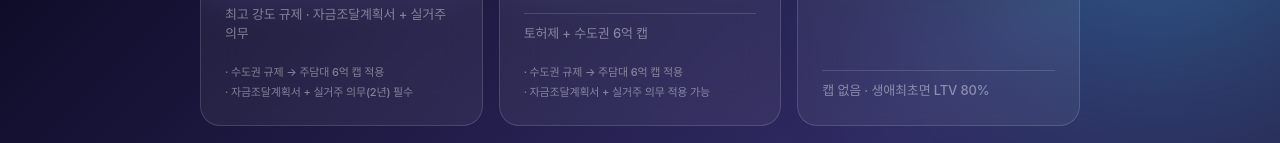
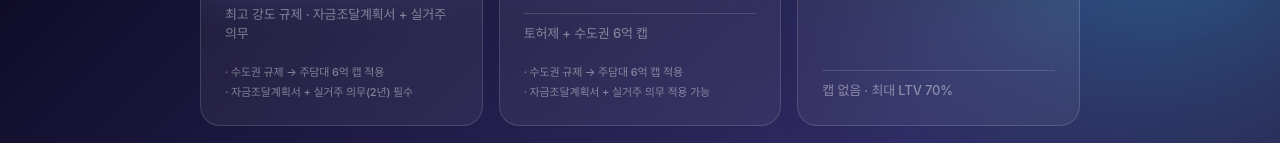
Before and after one commit to 2013108182/Yeong-Kkeul-Pick, a React (Vite) app: page /result in a window 1280 px wide. Shown: the part 809-952 px from the top of the page. Built offline with nearby package versions, Linux system fonts and the light colour scheme; a web font is replaced by a local one.

Commit message:
Update Result.tsx

```diff
--- a/src/pages/Result.tsx
+++ b/src/pages/Result.tsx
@@ -13,7 +13,7 @@ const CASE_ORDER: CaseKey[] = ['GANGNAM3_YONGSAN', 'OTHER_REGULATED', 'NON_REGUL
 const CASE_STYLE: Record<CaseKey, { cls: string; tagline: string }> = {
   GANGNAM3_YONGSAN: { cls: 'gangnam',   tagline: '최고 강도 규제 · 자금조달계획서 + 실거주 의무' },
   OTHER_REGULATED:  { cls: 'regulated', tagline: '토허제 + 수도권 6억 캡' },
-  NON_REGULATED:    { cls: 'normal',    tagline: '캡 없음 · 생애최초면 LTV 80%' },
+  NON_REGULATED:    { cls: 'normal',    tagline: '캡 없음 · 최대 LTV 70%' },
 };
 
 // 국토부 실거래가 공개시스템 단지 검색 URL
```
